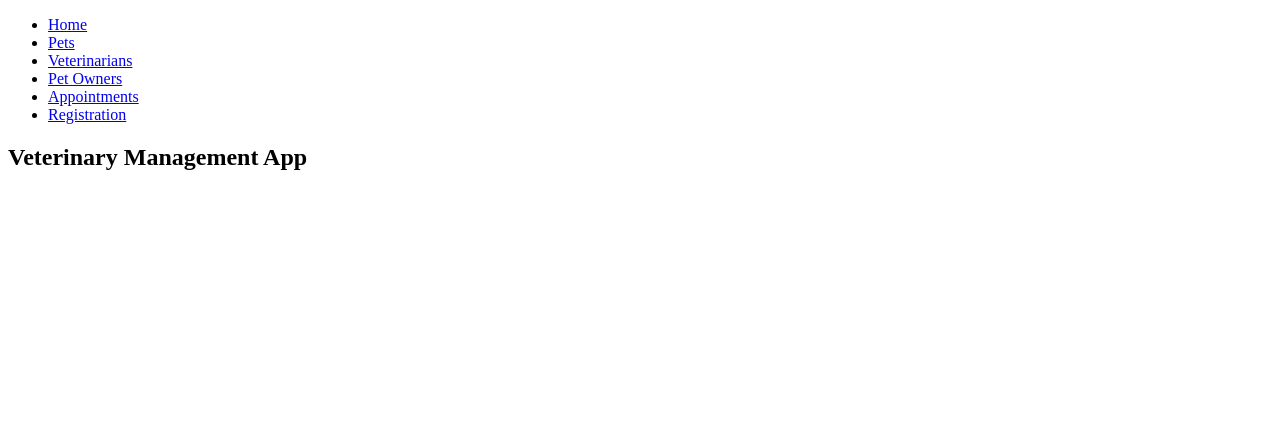
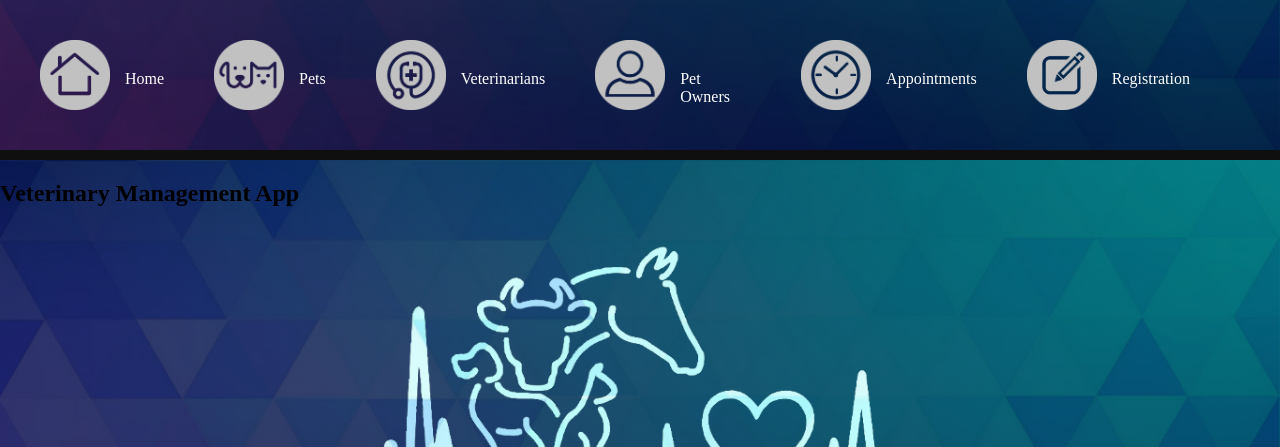
Before and after one commit to Minta-Ra/Python_Veterinary_Management_App_Project, a Flask app: page / in a window 1280 px wide. Shown: the top 447 px of the page. Run offline with Flask 2, Linux system fonts and the light colour scheme.

Commit message:
Started css for nav and homepage

```diff
--- /dev/null
+++ b/static/css/style.css
@@ -0,0 +1,60 @@
+/* -NAV------------------------------------------------------ */
+
+.lists {
+  background-image: url("/static/images/nav/vet-nav2.png");
+  background-repeat: no-repeat;
+  background-size: 100%;
+  /* list-style-type: none; */
+  display: flex;
+
+  /* background-image: linear-gradient(to right, #008282, #6E006E); */
+  padding: 40px;
+  margin: 0px;
+  color: white;
+}
+
+.lists > li {
+    display: flex;
+}
+
+.links {
+    color: white;
+    text-decoration: none;
+    padding: 30px 50px 0px 15px;
+}
+
+.nav_image {
+    height: 70px;
+    width: auto;
+}
+
+.nav-separation {
+    border: 5px solid #0f0f0f;
+    margin: 0px;
+}
+
+
+/* -BODY----------------------------------------------------- */
+
+
+body {
+    margin: 0px;
+    background-color: grey;
+    background-image: url("/static/images/home-background.png");
+    background-repeat: no-repeat;
+    background-size: 100%;
+}
+
+
+/* .all-events {
+    display: flex;
+}
+
+.event {
+    flex-flow: row wrap;
+    align-items: left;
+    background-color: lightblue;
+    margin: 10px;
+    padding: 10px 30px 10px 30px;
+    border-radius: 10px;
+} */
--- a/templates/base.html
+++ b/templates/base.html
@@ -4,33 +4,47 @@
         <meta charset="UTF-8">
         <meta http-equiv="X-UA-Compatible" content="IE=edge">
         <meta name="viewport" content="width=device-width, initial-scale=1.0">
+
+        <!-- Imported google font -->
+
+
+        <!-- Link CSS to HTML within the head from folder "static" -->
+        <link rel="stylesheet" href="{{ url_for('static', filename='css/style.css') }}">
+
+
         <title>Veterinary Management App</title>
     </head>
     <body>
 
         <nav>
-            <ul>
+            <ul class="lists">
                 <li>
-                    <a href="/">Home</a>
+                    <img class="nav_image" src="/static/images/nav/home.png" alt="H">
+                    <a class="links" href="/">Home</a>
                 </li>
                 <li>
-                    <a href="/pets">Pets</a>
+                    <img class="nav_image" src="/static/images/nav/pet.png" alt="H">
+                    <a class="links" href="/pets">Pets</a>
                 </li>
                 <li>
-                    <a href="/veterinarians">Veterinarians</a>
+                    <img class="nav_image" src="/static/images/nav/vet.png" alt="H">
+                    <a class="links" href="/veterinarians">Veterinarians</a>
                 </li>
                 <li>
-                    <a href="/owners">Pet Owners</a>
+                    <img class="nav_image" src="/static/images/nav/user.png" alt="H">
+                    <a class="links" href="/owners">Pet Owners</a>
                 </li>
                 <li>
-                    <a href="/appointments">Appointments</a>
+                    <img class="nav_image" src="/static/images/nav/appointments.png" alt="H">
+                    <a class="links" href="/appointments">Appointments</a>
                 </li>
                 <li>
-                    <a href="/registration">Registration</a>
+                    <img class="nav_image" src="/static/images/nav/register.png" alt="H">
+                    <a class="links" href="/registration">Registration</a>
                 </li>
             </ul>
         </nav>
-
+        <hr class="nav-separation">
         <section>
             {% block content %}
 
```
Also changed, not shown: static/images/home-background.png (added), static/images/nav/appointments.png (added), static/images/nav/home.png (added), static/images/nav/pet.png (added), static/images/nav/register.png (added), static/images/nav/user.png (added), static/images/nav/vet-nav.png (added), static/images/nav/vet-nav2.png (added), static/images/nav/vet.png (added).
